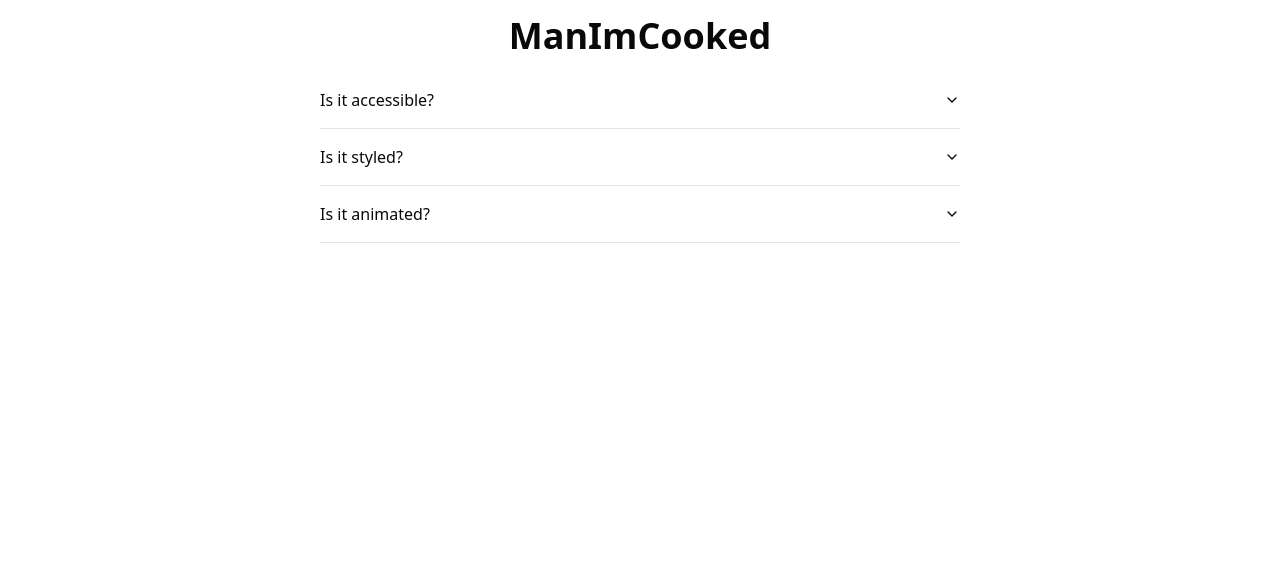
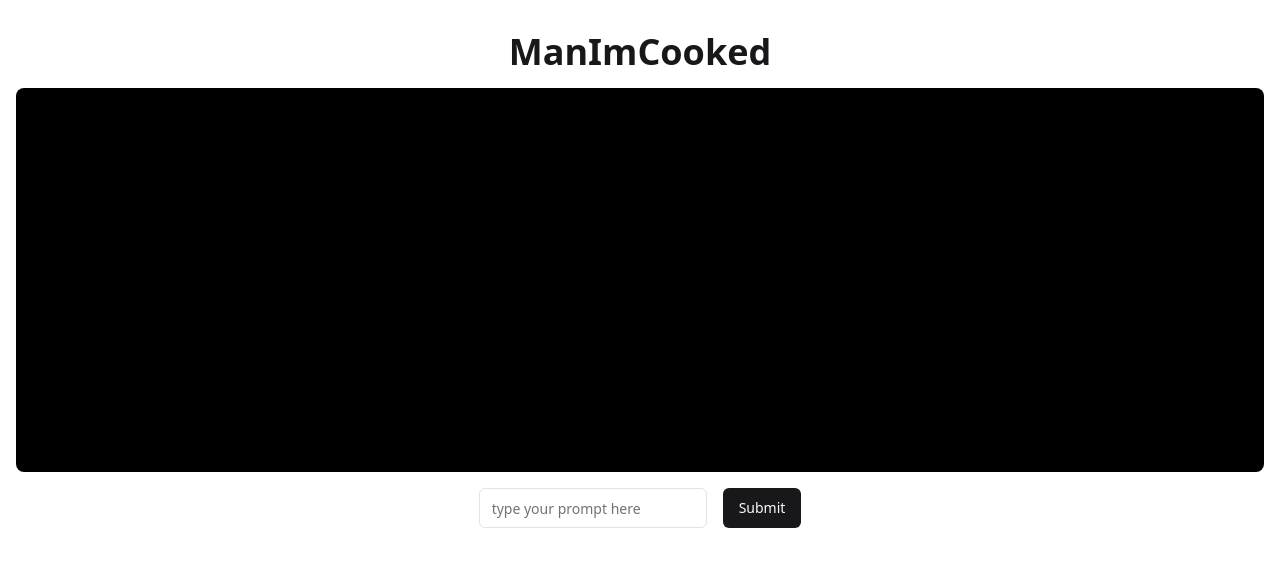
Before and after one commit to joshuasilva414/man-im-cooked, a Next.js app in the folder apps/web/: page / in a window 1280 px wide. Shown: the top 566 px of the page. Built offline with nearby package versions, Linux system fonts and the light colour scheme.

Commit message:
added more components and added input form for prompt

```diff
--- a/apps/web/app/page.tsx
+++ b/apps/web/app/page.tsx
@@ -1,45 +1,36 @@
+"use client"
 import Image, { type ImageProps } from "next/image";
-import { Button } from "@repo/ui/button";
 import styles from "./page.module.css";
-import {
-  Accordion,
-  AccordionContent,
-  AccordionItem,
-  AccordionTrigger,
-} from "@/components/ui/accordion"
-import { Bar, BarChart } from "recharts"
+import { useState } from "react";
+import { Input } from "@/components/ui/input"
+import { Button } from "@/components/ui/button"
+export default function Home() {
+  const [prompt, setPrompt] = useState("")
 
-import { ChartContainer, ChartTooltipContent } from "@/components/ui/chart"
-
-export default function Home() {
+  const handleSubmit = (event: React.FormEvent<HTMLFormElement>) => {
+    event.preventDefault();
+    console.log("prompt:", prompt);
+    setPrompt("");
+  };
   return (
-    <div className="flex items-center  flex-col h-screen w-full">
-      <h1 className="text-4xl font-bold p-4">
+    <div className="flex items-center  flex-col h-screen w-full bg-[hsl(var(--background))] p-4">
+      <h1 className="text-4xl font-bold p-4 text-[hsl(var(--primary))]">
         ManImCooked
       </h1>
+      <div className="w-full h-1/2 bg-black rounded-lg">
 
-      <Accordion type="single" collapsible className="w-1/2">
-        <AccordionItem value="item-1">
-          <AccordionTrigger>Is it accessible?</AccordionTrigger>
-          <AccordionContent>
-            Yes. It adheres to the WAI-ARIA design pattern.
-          </AccordionContent>
-        </AccordionItem>
-        <AccordionItem value="item-2">
-          <AccordionTrigger>Is it styled?</AccordionTrigger>
-          <AccordionContent>
-            Yes. It comes with default styles that matches the other
-            components&apos; aesthetic.
-          </AccordionContent>
-        </AccordionItem>
-        <AccordionItem value="item-3">
-          <AccordionTrigger>Is it animated?</AccordionTrigger>
-          <AccordionContent>
-            Yes. It's animated by default, but you can disable it if you prefer.
-          </AccordionContent>
-        </AccordionItem>
-      </Accordion>
+      </div>
+      <form className="flex flex-row my-4" onSubmit={handleSubmit}>
+        <Input className="mx-2"
+         placeholder="type your prompt here"
+         value={prompt}
+         onChange={(e) => setPrompt(e.target.value)}/>
+        <Button className="bg-[hsl(var(--primary))] mx-2" type="submit">Submit</Button>
+      </form>
+
+
 
     </div>
+
   );
 }
--- /dev/null
+++ b/apps/web/components/ui/button.tsx
@@ -0,0 +1,56 @@
+import * as React from "react"
+import { Slot } from "@radix-ui/react-slot"
+import { cva, type VariantProps } from "class-variance-authority"
+
+import { cn } from "@/lib/utils"
+
+const buttonVariants = cva(
+  "inline-flex items-center justify-center gap-2 whitespace-nowrap rounded-md text-sm font-medium ring-offset-background transition-colors focus-visible:outline-none focus-visible:ring-2 focus-visible:ring-ring focus-visible:ring-offset-2 disabled:pointer-events-none disabled:opacity-50 [&_svg]:pointer-events-none [&_svg]:size-4 [&_svg]:shrink-0",
+  {
+    variants: {
+      variant: {
+        default: "bg-primary text-primary-foreground hover:bg-primary/90",
+        destructive:
+          "bg-destructive text-destructive-foreground hover:bg-destructive/90",
+        outline:
+          "border border-input bg-background hover:bg-accent hover:text-accent-foreground",
+        secondary:
+          "bg-secondary text-secondary-foreground hover:bg-secondary/80",
+        ghost: "hover:bg-accent hover:text-accent-foreground",
+        link: "text-primary underline-offset-4 hover:underline",
+      },
+      size: {
+        default: "h-10 px-4 py-2",
+        sm: "h-9 rounded-md px-3",
+        lg: "h-11 rounded-md px-8",
+        icon: "h-10 w-10",
+      },
+    },
+    defaultVariants: {
+      variant: "default",
+      size: "default",
+    },
+  }
+)
+
+export interface ButtonProps
+  extends React.ButtonHTMLAttributes<HTMLButtonElement>,
+    VariantProps<typeof buttonVariants> {
+  asChild?: boolean
+}
+
+const Button = React.forwardRef<HTMLButtonElement, ButtonProps>(
+  ({ className, variant, size, asChild = false, ...props }, ref) => {
+    const Comp = asChild ? Slot : "button"
+    return (
+      <Comp
+        className={cn(buttonVariants({ variant, size, className }))}
+        ref={ref}
+        {...props}
+      />
+    )
+  }
+)
+Button.displayName = "Button"
+
+export { Button, buttonVariants }
--- /dev/null
+++ b/apps/web/components/ui/form.tsx
@@ -0,0 +1,178 @@
+"use client"
+
+import * as React from "react"
+import * as LabelPrimitive from "@radix-ui/react-label"
+import { Slot } from "@radix-ui/react-slot"
+import {
+  Controller,
+  ControllerProps,
+  FieldPath,
+  FieldValues,
+  FormProvider,
+  useFormContext,
+} from "react-hook-form"
+
+import { cn } from "@/lib/utils"
+import { Label } from "@/components/ui/label"
+
+const Form = FormProvider
+
+type FormFieldContextValue<
+  TFieldValues extends FieldValues = FieldValues,
+  TName extends FieldPath<TFieldValues> = FieldPath<TFieldValues>
+> = {
+  name: TName
+}
+
+const FormFieldContext = React.createContext<FormFieldContextValue>(
+  {} as FormFieldContextValue
+)
+
+const FormField = <
+  TFieldValues extends FieldValues = FieldValues,
+  TName extends FieldPath<TFieldValues> = FieldPath<TFieldValues>
+>({
+  ...props
+}: ControllerProps<TFieldValues, TName>) => {
+  return (
+    <FormFieldContext.Provider value={{ name: props.name }}>
+      <Controller {...props} />
+    </FormFieldContext.Provider>
+  )
+}
+
+const useFormField = () => {
+  const fieldContext = React.useContext(FormFieldContext)
+  const itemContext = React.useContext(FormItemContext)
+  const { getFieldState, formState } = useFormContext()
+
+  const fieldState = getFieldState(fieldContext.name, formState)
+
+  if (!fieldContext) {
+    throw new Error("useFormField should be used within <FormField>")
+  }
+
+  const { id } = itemContext
+
+  return {
+    id,
+    name: fieldContext.name,
+    formItemId: `${id}-form-item`,
+    formDescriptionId: `${id}-form-item-description`,
+    formMessageId: `${id}-form-item-message`,
+    ...fieldState,
+  }
+}
+
+type FormItemContextValue = {
+  id: string
+}
+
+const FormItemContext = React.createContext<FormItemContextValue>(
+  {} as FormItemContextValue
+)
+
+const FormItem = React.forwardRef<
+  HTMLDivElement,
+  React.HTMLAttributes<HTMLDivElement>
+>(({ className, ...props }, ref) => {
+  const id = React.useId()
+
+  return (
+    <FormItemContext.Provider value={{ id }}>
+      <div ref={ref} className={cn("space-y-2", className)} {...props} />
+    </FormItemContext.Provider>
+  )
+})
+FormItem.displayName = "FormItem"
+
+const FormLabel = React.forwardRef<
+  React.ElementRef<typeof LabelPrimitive.Root>,
+  React.ComponentPropsWithoutRef<typeof LabelPrimitive.Root>
+>(({ className, ...props }, ref) => {
+  const { error, formItemId } = useFormField()
+
+  return (
+    <Label
+      ref={ref}
+      className={cn(error && "text-destructive", className)}
+      htmlFor={formItemId}
+      {...props}
+    />
+  )
+})
+FormLabel.displayName = "FormLabel"
+
+const FormControl = React.forwardRef<
+  React.ElementRef<typeof Slot>,
+  React.ComponentPropsWithoutRef<typeof Slot>
+>(({ ...props }, ref) => {
+  const { error, formItemId, formDescriptionId, formMessageId } = useFormField()
+
+  return (
+    <Slot
+      ref={ref}
+      id={formItemId}
+      aria-describedby={
+        !error
+          ? `${formDescriptionId}`
+          : `${formDescriptionId} ${formMessageId}`
+      }
+      aria-invalid={!!error}
+      {...props}
+    />
+  )
+})
+FormControl.displayName = "FormControl"
+
+const FormDescription = React.forwardRef<
+  HTMLParagraphElement,
+  React.HTMLAttributes<HTMLParagraphElement>
+>(({ className, ...props }, ref) => {
+  const { formDescriptionId } = useFormField()
+
+  return (
+    <p
+      ref={ref}
+      id={formDescriptionId}
+      className={cn("text-sm text-muted-foreground", className)}
+      {...props}
+    />
+  )
+})
+FormDescription.displayName = "FormDescription"
+
+const FormMessage = React.forwardRef<
+  HTMLParagraphElement,
+  React.HTMLAttributes<HTMLParagraphElement>
+>(({ className, children, ...props }, ref) => {
+  const { error, formMessageId } = useFormField()
+  const body = error ? String(error?.message) : children
+
+  if (!body) {
+    return null
+  }
+
+  return (
+    <p
+      ref={ref}
+      id={formMessageId}
+      className={cn("text-sm font-medium text-destructive", className)}
+      {...props}
+    >
+      {body}
+    </p>
+  )
+})
+FormMessage.displayName = "FormMessage"
+
+export {
+  useFormField,
+  Form,
+  FormItem,
+  FormLabel,
+  FormControl,
+  FormDescription,
+  FormMessage,
+  FormField,
+}
--- /dev/null
+++ b/apps/web/components/ui/input.tsx
@@ -0,0 +1,22 @@
+import * as React from "react"
+
+import { cn } from "@/lib/utils"
+
+const Input = React.forwardRef<HTMLInputElement, React.ComponentProps<"input">>(
+  ({ className, type, ...props }, ref) => {
+    return (
+      <input
+        type={type}
+        className={cn(
+          "flex h-10 w-full rounded-md border border-input bg-background px-3 py-2 text-base ring-offset-background file:border-0 file:bg-transparent file:text-sm file:font-medium file:text-foreground placeholder:text-muted-foreground focus-visible:outline-none focus-visible:ring-2 focus-visible:ring-ring focus-visible:ring-offset-2 disabled:cursor-not-allowed disabled:opacity-50 md:text-sm",
+          className
+        )}
+        ref={ref}
+        {...props}
+      />
+    )
+  }
+)
+Input.displayName = "Input"
+
+export { Input }
--- /dev/null
+++ b/apps/web/components/ui/label.tsx
@@ -0,0 +1,26 @@
+"use client"
+
+import * as React from "react"
+import * as LabelPrimitive from "@radix-ui/react-label"
+import { cva, type VariantProps } from "class-variance-authority"
+
+import { cn } from "@/lib/utils"
+
+const labelVariants = cva(
+  "text-sm font-medium leading-none peer-disabled:cursor-not-allowed peer-disabled:opacity-70"
+)
+
+const Label = React.forwardRef<
+  React.ElementRef<typeof LabelPrimitive.Root>,
+  React.ComponentPropsWithoutRef<typeof LabelPrimitive.Root> &
+    VariantProps<typeof labelVariants>
+>(({ className, ...props }, ref) => (
+  <LabelPrimitive.Root
+    ref={ref}
+    className={cn(labelVariants(), className)}
+    {...props}
+  />
+))
+Label.displayName = LabelPrimitive.Root.displayName
+
+export { Label }
```
Also changed, not shown: apps/web/package.json (+6 -1 lines), 1 other file (tests, documents, lock files or other folders).
